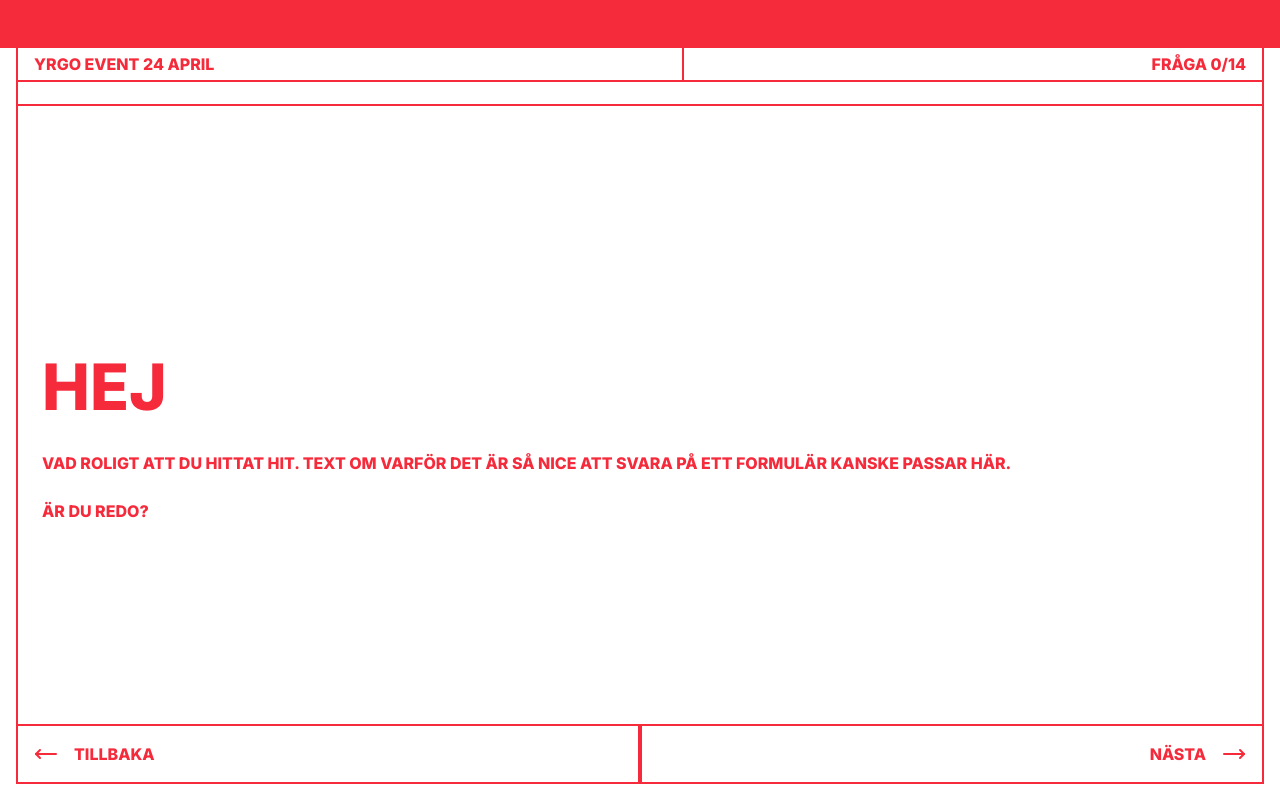
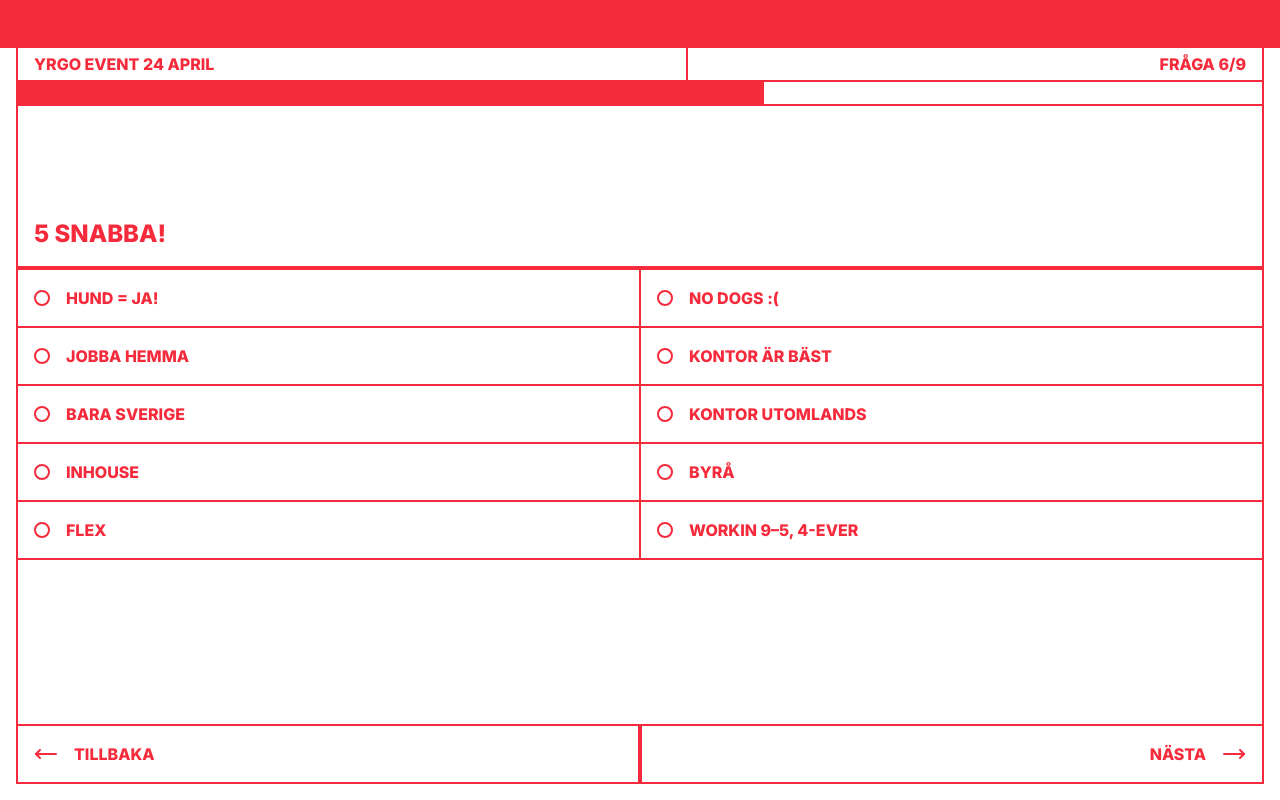
Before and after one commit to vojtechlevi/wu-dd-event, a React (Vite) app: page /company in a window 1280 px wide. Built offline with nearby package versions, Linux system fonts and the light colour scheme; no server answers; the HTML template or start-up script is replaced by a standard one.

Commit message:
update form pages and default for state var answer

```diff
--- a/src/pages/Company.jsx
+++ b/src/pages/Company.jsx
@@ -1,70 +1,72 @@
-import React from "react";
 import { useState } from "react";
 
 import ButtonArrowRight from "../components/Buttons/ButtonArrowRight";
 import ButtonArrowLeft from "../components/Buttons/ButtonArrowLeft";
 
 import Greeting from "../components/CompanyFormPages/Greeting";
-import Name from "../components/CompanyFormPages/Name";
-import Sector from "../components/CompanyFormPages/Sector";
+// todo: make Greeting a separate page instead of a form page
+
+import Contact from "../components/CompanyFormPages/Contact";
 import Employees from "../components/CompanyFormPages/Employees";
 import FocusAreas from "../components/CompanyFormPages/FocusAreas";
-import Url from "../components/CompanyFormPages/Url";
-import Type from "../components/CompanyFormPages/Type";
 import SoftwaresDesign from "../components/CompanyFormPages/SoftwaresDesign";
 import SoftwaresDev from "../components/CompanyFormPages/SoftwaresDev";
 import QuickQuestions from "../components/CompanyFormPages/QuickQuestions";
-import InternType from "../components/CompanyFormPages/InternType";
-import InternCount from "../components/CompanyFormPages/InternCount";
+import Type from "../components/CompanyFormPages/Type";
+import InternTypeCount from "../components/CompanyFormPages/InternTypeCount";
 import InternshipDuration from "../components/CompanyFormPages/InternshipDuration";
-import SkillsRequested from "../components/CompanyFormPages/SkillsRequested";
-import Description from "../components/CompanyFormPages/Description";
 import PreviewPost from "../components/CompanyFormPages/PreviewPost";
 import Confirmation from "../components/CompanyFormPages/Confirmation";
 import EventStats from "../components/CompanyFormPages/EventStats";
-// import more form pages as needed
 
 const Company = () => {
-  const [counter, setCounter] = useState(0);
+  const [counter, setCounter] = useState(6);
   const [answer, setAnswer] = useState({
-    name: "",
-    sector: "",
+    contact: [],
     employees: "",
-    focusAreas: {},
-    SoftwaresDesign: {},
-    SoftwaresDev: {},
-    url: "",
-    type: "",
-    quickQuestions: {},
-    internType: {},
-    internCount: 1,
-    internshipDurationAnswer: "", // not written to db
+    focusAreas: [],
+    softwaresDesign: [],
+    softwaresDev: [],
+    top5: [
+      {
+        flexTime: null,
+        dogFriendly: null,
+        OfficeInSweden: null,
+        companyTypeInhouse: null,
+        remoteWorkFriendly: null,
+      },
+    ],
+    companyType: [
+      {
+        cool: null,
+        fast: null,
+        stable: null,
+      },
+    ],
+    internTypeCount: [
+      {
+        Webbutvecklare: null,
+        "Digital Designer": null,
+      },
+    ],
     internshipStartDate: "",
     internshipEndDate: "",
-    skillsRequested: "",
-    description: "",
   });
 
   const formPages = [
     Greeting,
-    Name,
-    Sector,
+    Contact,
     Employees,
     FocusAreas,
     SoftwaresDesign,
     SoftwaresDev,
-    Url,
+    QuickQuestions,
     Type,
-    QuickQuestions,
-    InternType,
-    InternCount,
+    InternTypeCount,
     InternshipDuration,
-    SkillsRequested,
-    Description,
     PreviewPost,
     Confirmation,
     EventStats,
-    // add more form pages as needed
   ];
 
   const FormPage = formPages[counter];
@@ -72,20 +74,15 @@ const Company = () => {
   const formQuestions = [
     // these are counted in the progress bar (last 3 from above excluded)
     Greeting,
-    Name,
-    Sector,
+    Contact,
     Employees,
     FocusAreas,
     SoftwaresDesign,
     SoftwaresDev,
-    Url,
+    QuickQuestions,
     Type,
-    QuickQuestions,
-    InternType,
-    InternCount,
+    InternTypeCount,
     InternshipDuration,
-    SkillsRequested,
-    Description,
   ];
 
   // Instead of "Fråga X/Y", for the last pages that aren't questions:
@@ -138,7 +135,6 @@ const Company = () => {
         <ButtonArrowRight
           onClick={() => {
             setCounter(counter + 1);
-            // setAnswer({ ...answer, focusAreas: focusAreas });
           }}
         >
           nästa
```
Lines whose indentation alone changed are shown as unchanged.
